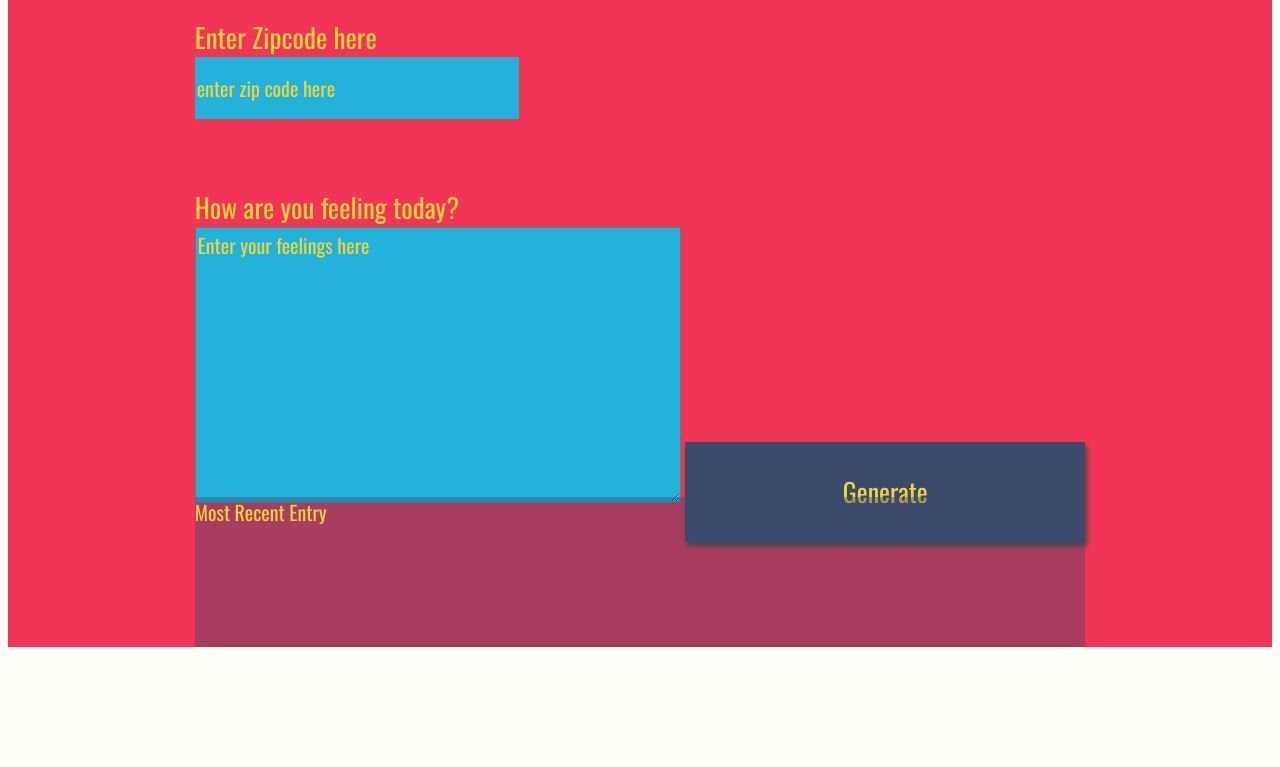
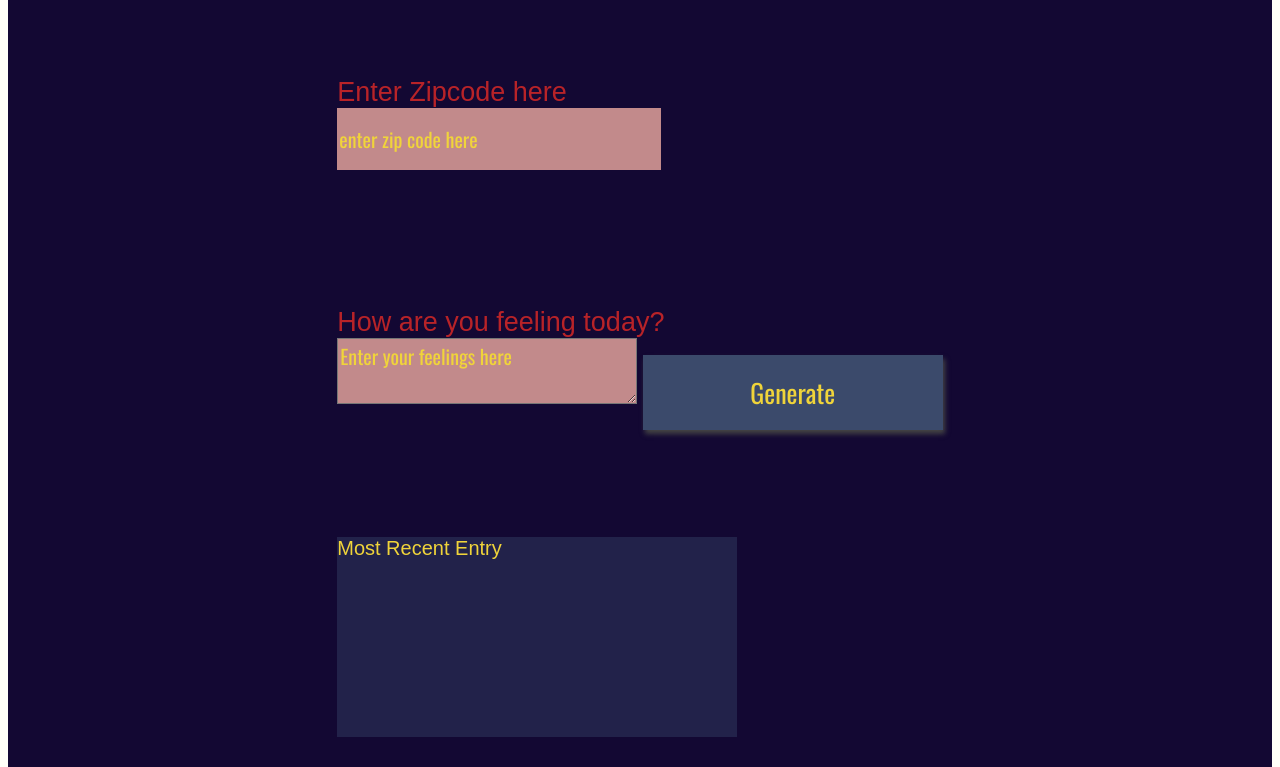
Before and after one commit to MayarSayed/Udacity-WebDevelopment-Nanodegree-WeatherJournalApp, a website: page website/index.html in a window 1280 px wide. Shown: the part 161-928 px from the top of the page. Before the commit the page ends 816 px from the top, so only its background shows below. Drawn offline with nearby package versions, Linux system fonts and the light colour scheme; a web font is replaced by a local one.

Commit message:
changes in front-end

```diff
--- a/website/index.html
+++ b/website/index.html
@@ -5,7 +5,6 @@
 <title>Weather Journal</title>
 <link href="https://fonts.googleapis.com/css?family=Oswald:400,600,700|Ranga:400,700&display=swap" rel="stylesheet">
 <link rel="stylesheet" href="style.css">
-<link rel="shortcut icon" href="#" />
 </head>
  <body>
 <div id = "app">
@@ -18,7 +17,7 @@
   </div>
   <div class ="holder feel">
     <label for="feelings">How are you feeling today?</label>
-    <textarea class= "myInput" id="feelings" placeholder="Enter your feelings here" rows="9" cols="50"></textarea>
+    <textarea class= "myInput" id="feelings" placeholder="Enter your feelings here" rows="2" cols="30"></textarea>
     <button id="generate" type = "submit"> Generate </button>
   </div>
   <div class ="holder entry">
--- a/website/style.css
+++ b/website/style.css
@@ -7,13 +7,13 @@ body{
     display: grid;
     grid-auto-rows: minmax(150px, auto);
     /* grid-template-columns:  */
-    height:100vh;
-    background: #f23557;
+    height:120vh;
+    background: #130833;
     color: #f0d43a;
     justify-content: center;
-    grid-gap: 1em;
+    grid-gap: 0.5em;
     font-size: 20px;
-    font-family: 'Oswald', sans-serif;
+    font-family:  sans-serif,'Oswald';
 }
 
 .holder{
@@ -22,6 +22,8 @@ body{
 
 .entry{
     background: rgba(59, 74, 107, .4);
+    width: 400px;
+    height: 200px;
 }
 
 #entryHolder{
@@ -41,6 +43,9 @@ body{
 }
 
 .headline {
+    margin-top: 70px;
+    font-size: 40px;
+    color: #b82328;
 
 }
 .title{
@@ -51,22 +56,23 @@ body{
 label{
     display:block;
     font-size: 27px;
+    color: #b82328;
 }
 
 input{
     display:block;
     height: 60px;
     width: 320px;
-    background:#22b2da;
-    color: #f0d43a;
+    background:#c28a8b;
+    color: #b82328;
     font-size: 20px;
     font-family: 'Oswald', sans-serif;
     border: none;
 }
 
 button{
-    width: 400px;
-    height: 100px;
+    width: 300px;
+    height: 75px;
     background: #3b4a6b;
     color: #f0d43a;
     font-size: 26px;
@@ -79,8 +85,8 @@ h1{
 }
 
 textarea{
-    background:#22b2da;
-    color: #f0d43a;
+    background:#c28a8b;
+    color: #b82328;
     font-size: 20px;
     font-family: 'Oswald', sans-serif;
 }
```
